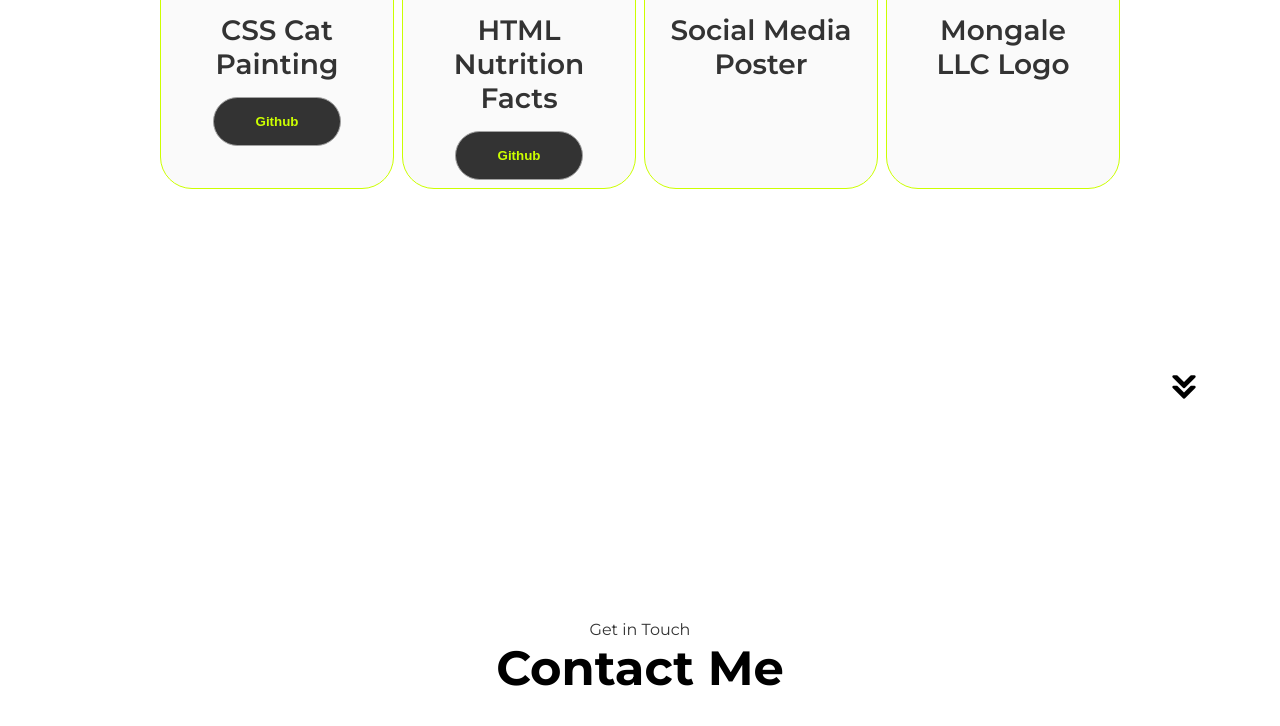
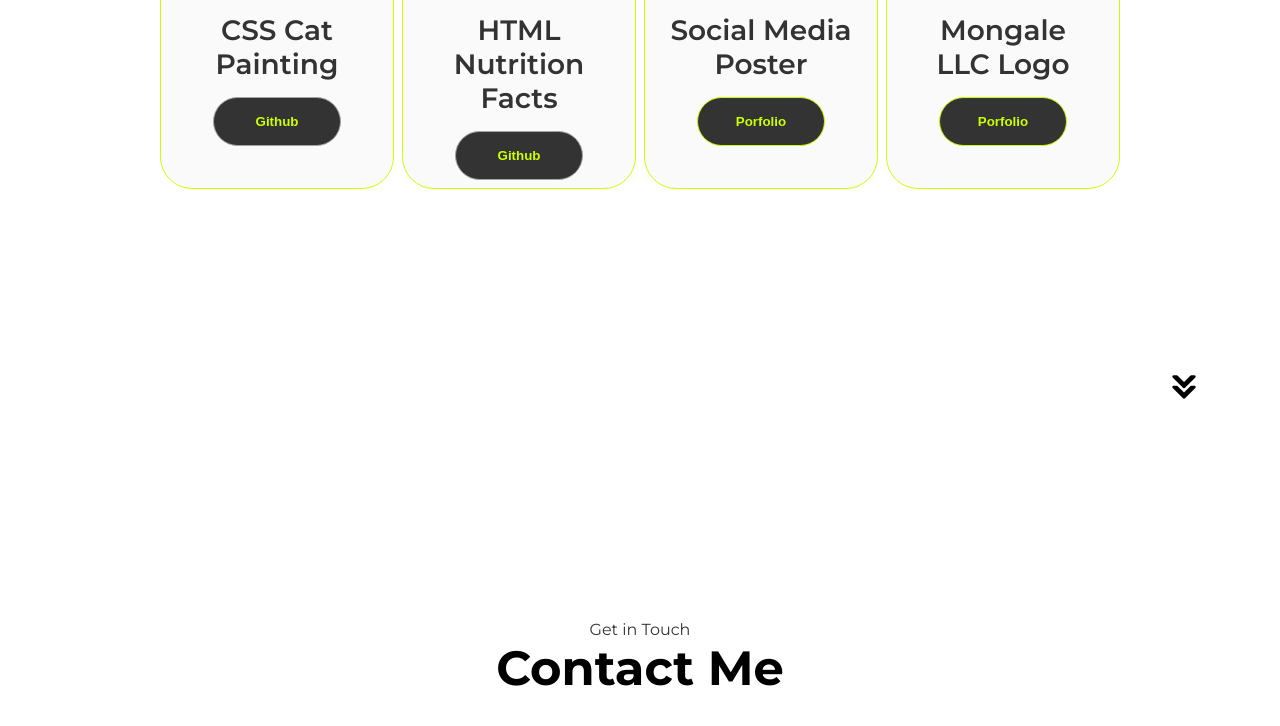
Before and after one commit to NeoM84/my-portfolio-neo, a plain HTML site: page index.html in a window 1280 px wide. Shown: the part 2757-3483 px from the top of the page. Drawn offline with Linux system fonts and the light colour scheme.

Commit message:
Update index.html

```diff
--- a/index.html
+++ b/index.html
@@ -183,13 +183,14 @@
                     <img src="./assets/Instagram Post (Phone Wallpaper).png" alt="chelseafcposter" class="project-img"/>
                 </div>
                 <h2 class="experience-sub-title project-title">Social Media Poster</h2>
-
+                <button class="btn btn-color-3" onclick="window.open('./assets/neothekreatormatsioportfoliopresentation.pdf')">Porfolio</button>
             </div>
             <div class="details-container color-container">
                 <div class="article-container">
                     <img src="./assets/Mongale LCC Logo (Phone Wallpaper).png" alt="mongalelogo" class="project-img"/>
                 </div>
                 <h2 class="experience-sub-title project-title">Mongale LLC Logo</h2>
+                <button class="btn btn-color-3" onclick="window.open('./assets/neothekreatormatsioportfoliopresentation.pdf')">Porfolio</button>
             </div>
             </div>
         </div>
```
